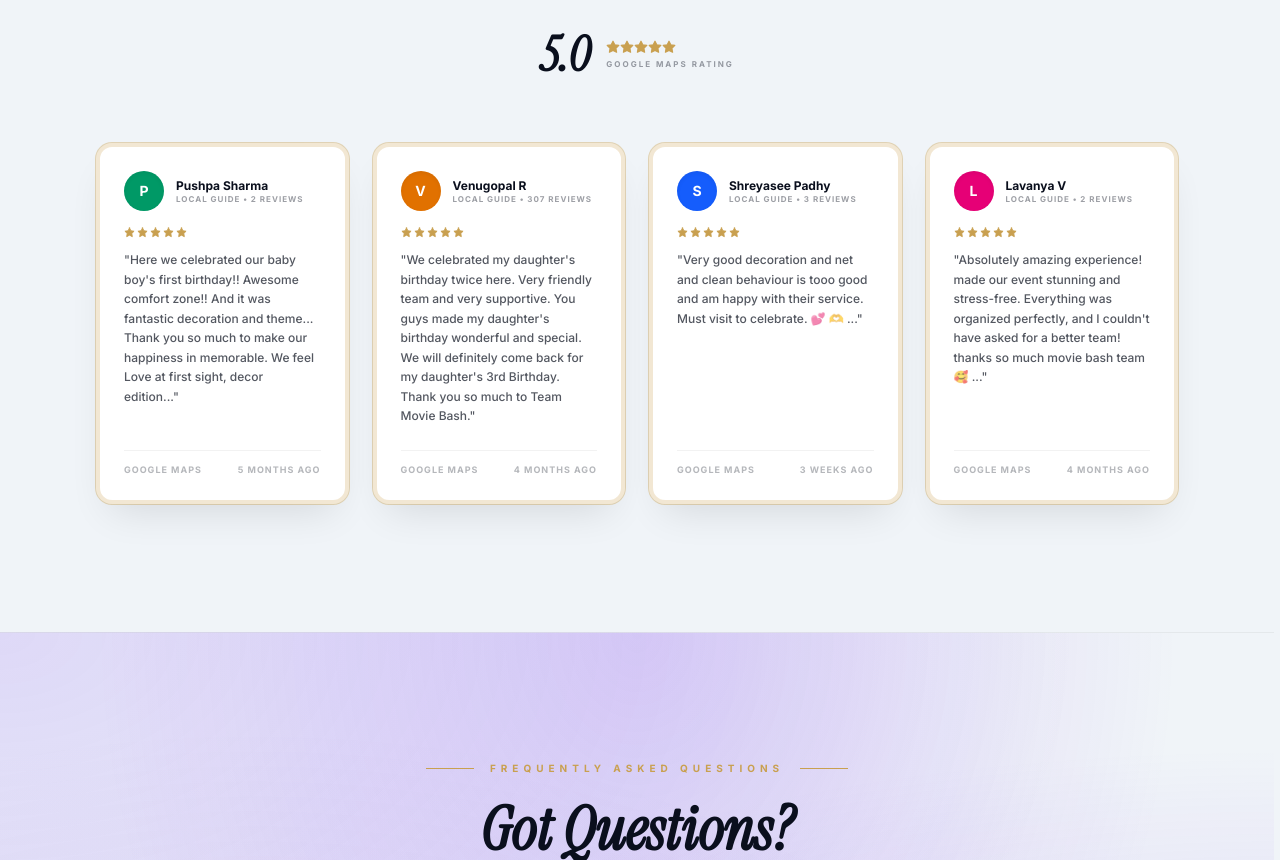
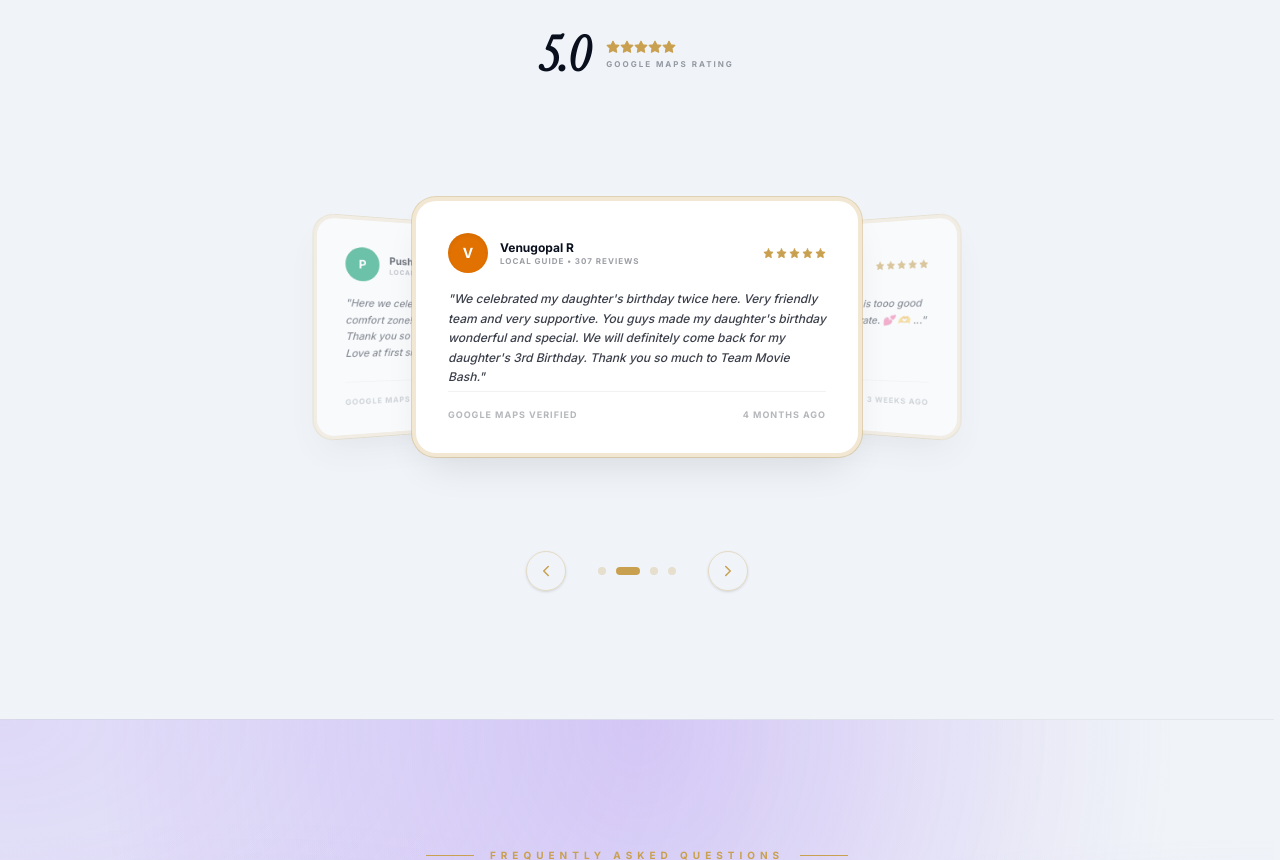
Before and after one commit to vj-mazu/movie_bash, a React (Vite) app: page / in a window 1280 px wide. Shown: the part 11140-12000 px from the top of the page. Built offline with nearby package versions, Linux system fonts and the light colour scheme; a web font is replaced by a local one.

Commit message:
Design: converted reviews grid to interactive 3D Coverflow slider

```diff
--- a/src/App.jsx
+++ b/src/App.jsx
@@ -207,6 +207,7 @@ export default function App() {
   const [activeFaq, setActiveFaq] = useState(null);
   const [privacyOpen, setPrivacyOpen] = useState(false);
   const [isBookingModalOpen, setIsBookingModalOpen] = useState(false);
+  const [activeReview, setActiveReview] = useState(1); // Default to index 1 so left and right are populated
 
   const toggleFaq = (idx) => {
     setActiveFaq(prev => prev === idx ? null : idx);
@@ -302,6 +303,14 @@ export default function App() {
     setSelectedScreen(screen);
     setBookingStep(1);
     setIsBookingModalOpen(true);
+  };
+
+  const handlePrevReview = () => {
+    setActiveReview((prev) => (prev === 0 ? 3 : prev - 1));
+  };
+
+  const handleNextReview = () => {
+    setActiveReview((prev) => (prev === 3 ? 0 : prev + 1));
   };
 
   const handleFormSubmit = (e) => {
@@ -1319,11 +1328,11 @@ export default function App() {
         </div>
       </section>
 
-      {/* 10. Reviews Section */}
-      <section id="reviews" className="py-12 sm:py-16 md:py-32 px-4 sm:px-6 md:px-12 lg:px-24 bg-brand-bg border-t border-black/5">
+      {/* 10. Reviews Section (3D Coverflow Stage) */}
+      <section id="reviews" className="py-12 sm:py-16 md:py-32 px-4 sm:px-6 md:px-12 lg:px-24 bg-brand-bg border-t border-black/5 overflow-hidden">
         <div className="max-w-7xl mx-auto">
 
-          <div className="mb-16 text-center">
+          <div className="mb-12 text-center">
             <div className="flex items-center justify-center gap-4 mb-6">
               <div className="w-12 h-[1px] bg-brand-gold"></div>
               <span className="text-brand-gold font-sans text-[10px] uppercase tracking-[5px] font-bold">Voice of our guests</span>
@@ -1342,37 +1351,126 @@ export default function App() {
             </div>
           </div>
 
-          <div className="grid grid-cols-1 sm:grid-cols-2 lg:grid-cols-4 gap-4 sm:gap-6">
-            {REVIEWS.map((review, i) => (
-              <div key={i} className="relative flex flex-col p-4 sm:p-6 rounded-xl sm:rounded-2xl bg-white celebration-border hover:shadow-xl hover:-translate-y-2 hover:scale-[1.01] transition-all duration-500 group h-full transform">
-                <div className="flex items-center gap-3 mb-4">
-                  {/* Avatar badge matching Google layout */}
-                  <div className={`w-10 h-10 rounded-full ${review.bgColor} flex items-center justify-center text-white font-sans text-sm font-bold shadow-inner shrink-0`}>
-                    {review.initial}
+          {/* 3D Coverflow Stage container */}
+          <div className="relative h-[480px] sm:h-[420px] md:h-[400px] w-full max-w-4xl mx-auto flex items-center justify-center py-8">
+            <div className="relative w-full h-full flex items-center justify-center" style={{ perspective: '1000px' }}>
+              {REVIEWS.map((review, idx) => {
+                const offset = idx - activeReview;
+                const absOffset = Math.abs(offset);
+
+                // Coverflow coordinates
+                let transformStyle = '';
+                let opacityStyle = 1;
+                let zIndexVal = 10;
+                let pointerEvents = 'auto';
+
+                if (offset === 0) {
+                  // Active card in center
+                  transformStyle = 'translateX(0) scale(1) translateZ(0) rotateY(0deg)';
+                  opacityStyle = 1;
+                  zIndexVal = 30;
+                } else if (offset === -1 || (offset === 3 && activeReview === 0)) {
+                  // Left card
+                  transformStyle = 'translateX(-35%) scale(0.85) translateZ(-100px) rotateY(35deg)';
+                  opacityStyle = 0.55;
+                  zIndexVal = 20;
+                } else if (offset === 1 || (offset === -3 && activeReview === 3)) {
+                  // Right card
+                  transformStyle = 'translateX(35%) scale(0.85) translateZ(-100px) rotateY(-35deg)';
+                  opacityStyle = 0.55;
+                  zIndexVal = 20;
+                } else {
+                  // Hidden cards
+                  transformStyle = `translateX(${offset * 60}%) scale(0.7) translateZ(-200px) opacity-0`;
+                  opacityStyle = 0;
+                  zIndexVal = 10;
+                  pointerEvents = 'none';
+                }
+
+                // Support click-to-activate directly on cards
+                const handleCardClick = () => {
+                  if (offset !== 0) {
+                    setActiveReview(idx);
+                  }
+                };
+
+                return (
+                  <div
+                    key={idx}
+                    onClick={handleCardClick}
+                    style={{
+                      transform: transformStyle,
+                      opacity: opacityStyle,
+                      zIndex: zIndexVal,
+                      pointerEvents: pointerEvents,
+                      transition: 'all 0.6s cubic-bezier(0.16, 1, 0.3, 1)',
+                      transformStyle: 'preserve-3d'
+                    }}
+                    className={`absolute w-[290px] sm:w-[350px] md:w-[450px] h-[340px] sm:h-[280px] md:h-[260px] rounded-3xl bg-white celebration-border p-6 sm:p-8 flex flex-col justify-between shadow-xl cursor-pointer select-none origin-center`}
+                  >
+                    <div>
+                      <div className="flex items-center justify-between mb-4">
+                        <div className="flex items-center gap-3">
+                          <div className={`w-10 h-10 rounded-full ${review.bgColor} flex items-center justify-center text-white font-sans text-sm font-bold shadow-inner`}>
+                            {review.initial}
+                          </div>
+                          <div>
+                            <h4 className="text-brand-dark font-sans text-xs font-bold leading-tight">{review.name}</h4>
+                            <span className="text-brand-dark/40 font-sans text-[8px] uppercase tracking-[1px] font-bold block">{review.source}</span>
+                          </div>
+                        </div>
+                        <div className="flex text-brand-gold gap-0.5">
+                          {[...Array(review.rating)].map((_, sIdx) => (
+                            <Icons.Star key={sIdx} size={11} fill="currentColor" className="text-brand-gold" />
+                          ))}
+                        </div>
+                      </div>
+
+                      <p className="text-brand-dark/80 font-sans text-xs leading-relaxed italic font-medium">
+                        "{review.text}"
+                      </p>
+                    </div>
+
+                    <div className="flex items-center justify-between border-t border-black/5 pt-4 text-[9px] font-bold text-brand-dark/30 uppercase tracking-[1px]">
+                      <span>Google Maps Verified</span>
+                      <span>{review.timeAgo}</span>
+                    </div>
                   </div>
-                  <div className="overflow-hidden">
-                    <h4 className="text-brand-dark font-sans text-xs font-bold leading-tight truncate">{review.name}</h4>
-                    <span className="text-brand-dark/40 font-sans text-[8px] uppercase tracking-[1px] font-bold block truncate">{review.source}</span>
-                  </div>
-                </div>
-
-                <div className="flex text-brand-gold gap-0.5 mb-3">
-                  {[...Array(review.rating)].map((_, idx) => <Icons.Star key={idx} size={11} fill="currentColor" className="text-brand-gold" />)}
-                </div>
-
-                <p className="text-brand-dark/70 font-sans text-[11px] sm:text-xs leading-relaxed mb-6 flex-grow font-medium">"{review.text}"</p>
-
-                <div className="flex items-center justify-between border-t border-black/5 pt-3 mt-auto text-[9px] font-bold text-brand-dark/30 uppercase tracking-[1px]">
-                  <span>Google Maps</span>
-                  <span>{review.timeAgo}</span>
-                </div>
-              </div>
-            ))}
+                );
+              })}
+            </div>
+          </div>
+
+          {/* Coverflow controls */}
+          <div className="flex items-center justify-center gap-8 mt-6">
+            <button
+              onClick={handlePrevReview}
+              className="w-10 h-10 rounded-full border border-brand-gold/30 flex items-center justify-center text-brand-gold hover:bg-brand-gold hover:text-white transition-all active:scale-95 shadow-sm"
+            >
+              <Icons.ChevronLeft size={18} />
+            </button>
+
+            {/* Dots */}
+            <div className="flex items-center gap-2.5">
+              {[...Array(4)].map((_, dIdx) => (
+                <button
+                  key={dIdx}
+                  onClick={() => setActiveReview(dIdx)}
+                  className={`h-2 rounded-full transition-all duration-300 ${activeReview === dIdx ? 'w-6 bg-brand-gold' : 'w-2 bg-brand-gold/25'}`}
+                ></button>
+              ))}
+            </div>
+
+            <button
+              onClick={handleNextReview}
+              className="w-10 h-10 rounded-full border border-brand-gold/30 flex items-center justify-center text-brand-gold hover:bg-brand-gold hover:text-white transition-all active:scale-95 shadow-sm"
+            >
+              <Icons.ChevronRight size={18} />
+            </button>
           </div>
 
         </div>
       </section>
-
       {/* 10.5 Collapsible FAQ Accordion Section */}
       <section className="py-12 sm:py-16 md:py-32 bg-mesh-gradient relative overflow-hidden border-t border-black/5">
         <div className="max-w-4xl mx-auto px-4 sm:px-6">
```
